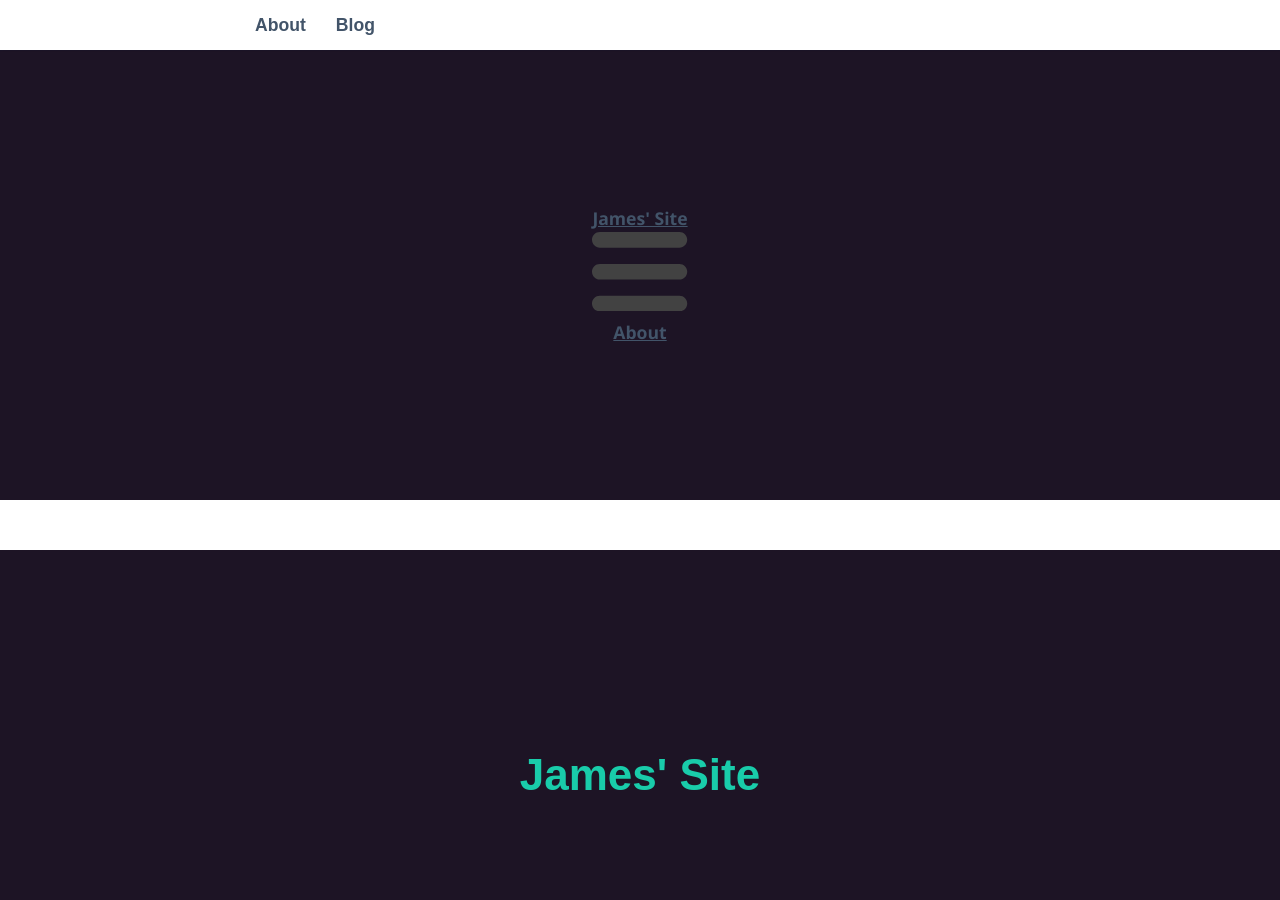
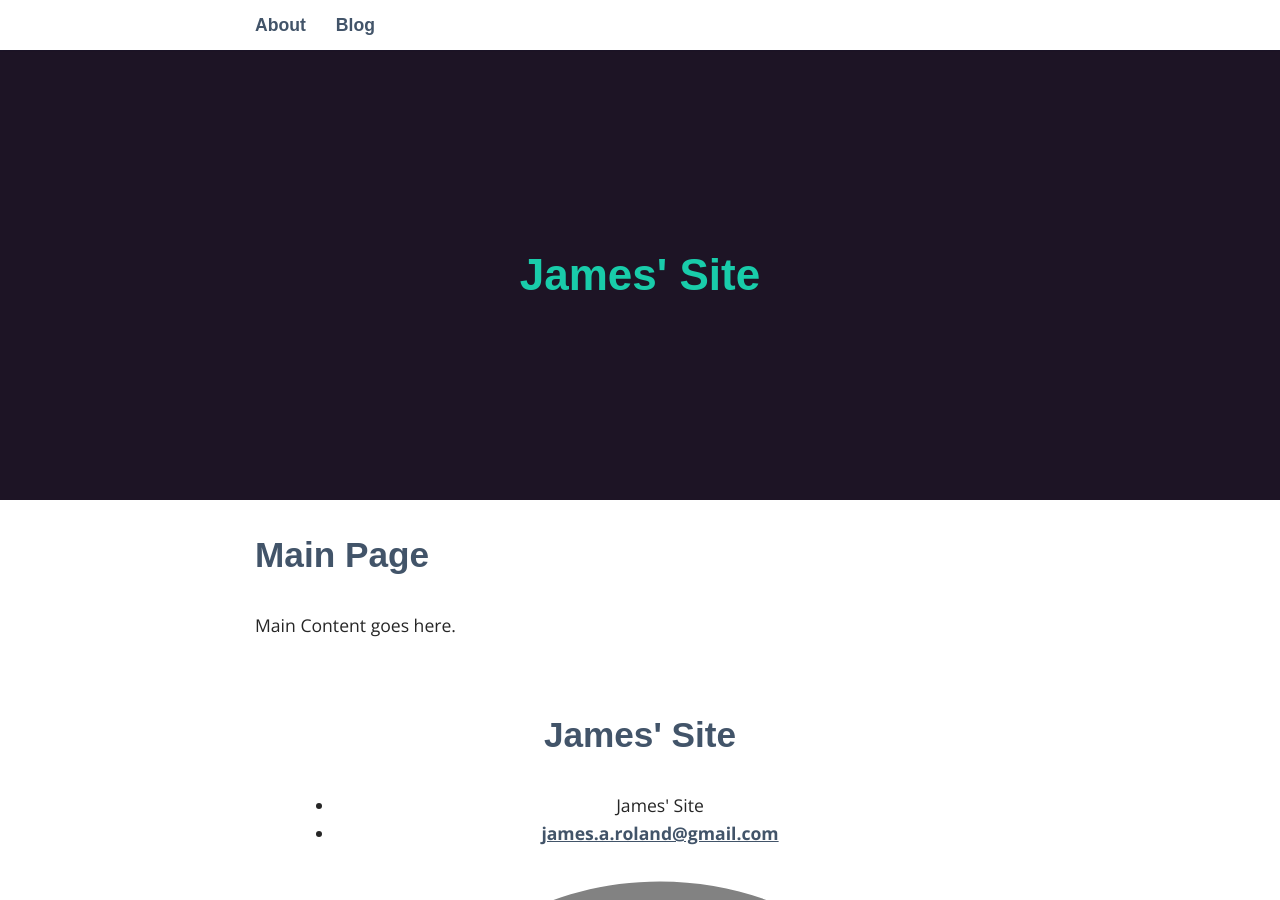
Before and after one commit to james-a-roland/jroland81093.github.io, a Jekyll site: the page built from index.html, in a window 1280 px wide and 900 px high. Built offline with Jekyll 4.4.1, drawn with Linux system fonts in a browser that asks for light colours; some web fonts are replaced.

Commit message:
Changed header.html

```diff
--- a/_includes/header.html
+++ b/_includes/header.html
@@ -1,44 +1,17 @@
-<header class="site-header">
-
-  <div class="wrapper">
-
-    <a class="site-title" href="{{ site.baseurl }}/">{{ site.title }}</a>
-
-    <nav class="site-nav">
-      <a href="#" class="menu-icon">
-        <svg viewBox="0 0 18 15">
-          <path fill="#424242" d="M18,1.484c0,0.82-0.665,1.484-1.484,1.484H1.484C0.665,2.969,0,2.304,0,1.484l0,0C0,0.665,0.665,0,1.484,0 h15.031C17.335,0,18,0.665,18,1.484L18,1.484z"/>
-          <path fill="#424242" d="M18,7.516C18,8.335,17.335,9,16.516,9H1.484C0.665,9,0,8.335,0,7.516l0,0c0-0.82,0.665-1.484,1.484-1.484 h15.031C17.335,6.031,18,6.696,18,7.516L18,7.516z"/>
-          <path fill="#424242" d="M18,13.516C18,14.335,17.335,15,16.516,15H1.484C0.665,15,0,14.335,0,13.516l0,0 c0-0.82,0.665-1.484,1.484-1.484h15.031C17.335,12.031,18,12.696,18,13.516L18,13.516z"/>
-        </svg>
-      </a>
-
-      <div class="trigger">
-        {% for my_page in site.pages %}
-          {% if my_page.title %}
-          <a class="page-link" href="{{ my_page.url | prepend: site.baseurl }}">{{ my_page.title }}</a>
-          {% endif %}
-        {% endfor %}
-      </div>
-    </nav>
-
-  </div>
-
-</header>
-
 <aside>
 <div class="container">
 <nav>
 <ul>
 {% for page in site.pages %} {% if page.title %}
-        <li> <a href="{{page.url | prepent: site.baseurl }}">{{ page.title }}</a> </li>
+<li><a href="{{ page.url | prepend: site.baseurl }}">{{ page.title }}</a></li>
 {% endif %} {% endfor %}
-        <li> <a href="{{ "/blog" | prepend: site.baseurl }}">Blog</a></li>
+<li><a href="{{ "/blog" | prepend: site.baseurl }}">Blog</a></li>
+</ul>
+</li>
 </ul>
 </nav>
 </div>
 </aside>
-
 <header>
-<h1><a href=" {{site.baseurl }} ">{{ site.title }}</a></h1>
+<h1><a href="{{ site.baseurl }}">{{ site.title }}</a></h1>
 </header>
```
Lines whose indentation alone changed are shown as unchanged.
